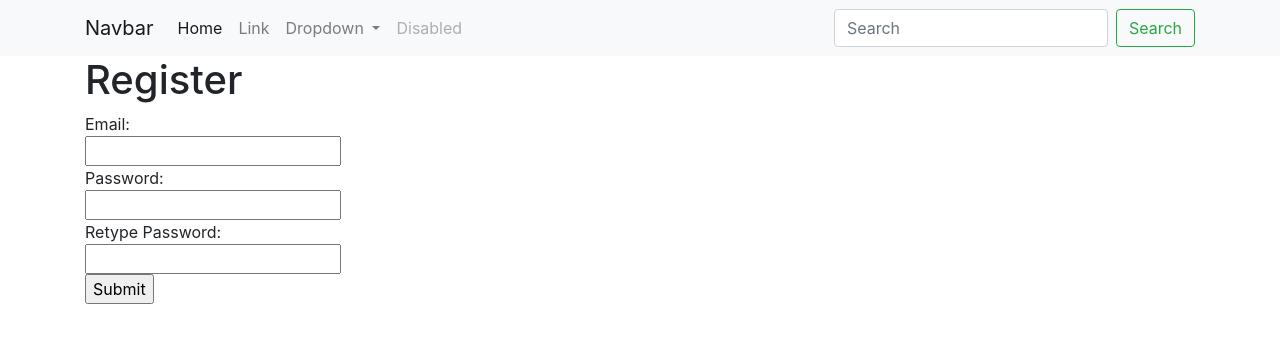
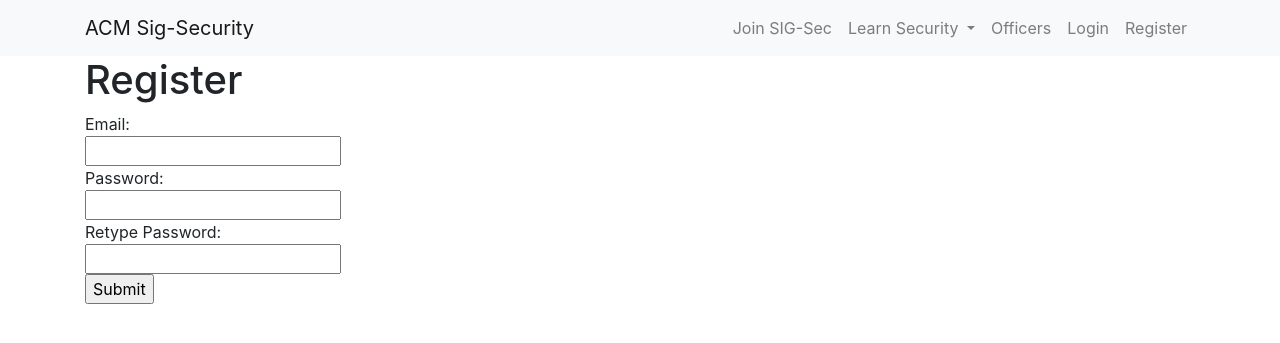
Before and after one commit to sigsecurity/sigsecweb, a Flask app: page /register in a window 1280 px wide. Shown: the top 343 px of the page. Run offline with Flask 2, Linux system fonts and the light colour scheme; some libraries are stand-ins or nearby versions.

Commit message:
Updated navbar with some suggestions

```diff
--- a/sigsec/auth.py
+++ b/sigsec/auth.py
@@ -18,7 +18,7 @@
 @auth.route("/register", methods=['GET', 'POST'])
 def register():
   if request.method == "GET":
-    return render_template("auth/register.html")
+    return render_template("auth/register.html", title="Register")
   else:
     data = request.get_json()
 
@@ -42,7 +42,7 @@
 @auth.route("/login", methods=['GET', 'POST'])
 def login():
   if request.method == "GET":
-    return render_template("auth/login.html")
+    return render_template("auth/login.html", title="Login")
   else:
     data = request.get_json()
 
--- a/sigsec/templates/base.html
+++ b/sigsec/templates/base.html
@@ -2,7 +2,7 @@
 
 <html>
   <head>
-    <title>ACM SIG-Security</title>
+    <title>ACM SIG-Security{% if title %}{{ " | " + title }}{% endif %}</title>
 
     <script src="https://code.jquery.com/jquery-3.3.1.min.js" integrity="sha256-FgpCb/KJQlLNfOu91ta32o/NMZxltwRo8QtmkMRdAu8=" crossorigin="anonymous"></script>
     <script src="https://cdnjs.cloudflare.com/ajax/libs/popper.js/1.14.3/umd/popper.min.js" integrity="sha384-ZMP7rVo3mIykV+2+9J3UJ46jBk0WLaUAdn689aCwoqbBJiSnjAK/l8WvCWPIPm49" crossorigin="anonymous"></script>
--- a/sigsec/templates/navbar.html
+++ b/sigsec/templates/navbar.html
@@ -1,37 +1,34 @@
 <nav class="navbar navbar-expand-lg navbar-light bg-light">
   <div class="container">
-    <a class="navbar-brand" href="#">Navbar</a>
+    <a class="navbar-brand" href="/">ACM Sig-Security</a>
     <button class="navbar-toggler" type="button" data-toggle="collapse" data-target="#navbarSupportedContent" aria-controls="navbarSupportedContent" aria-expanded="false" aria-label="Toggle navigation">
       <span class="navbar-toggler-icon"></span>
     </button>
 
     <div class="collapse navbar-collapse" id="navbarSupportedContent">
-      <ul class="navbar-nav mr-auto">
-        <li class="nav-item active">
-          <a class="nav-link" href="#">Home <span class="sr-only">(current)</span></a>
-        </li>
+      <ul class="navbar-nav ml-auto">
         <li class="nav-item">
-          <a class="nav-link" href="#">Link</a>
+          <a class="nav-link" href="#">Join SIG-Sec</a>
         </li>
         <li class="nav-item dropdown">
-          <a class="nav-link dropdown-toggle" href="#" id="navbarDropdown" role="button" data-toggle="dropdown" aria-haspopup="true" aria-expanded="false">
-            Dropdown
+          <a class="nav-link dropdown-toggle" href="#" id="navbarDropdown" role="button" data-toggle="dropdown">
+            Learn Security
           </a>
-          <div class="dropdown-menu" aria-labelledby="navbarDropdown">
-            <a class="dropdown-item" href="#">Action</a>
-            <a class="dropdown-item" href="#">Another action</a>
-            <div class="dropdown-divider"></div>
-            <a class="dropdown-item" href="#">Something else here</a>
+          <div class="dropdown-menu">
+            <a class="dropdown-item" href="#">Course Offerings</a>
+            <a class="dropdown-item" href="#">Resources</a>
           </div>
         </li>
         <li class="nav-item">
-          <a class="nav-link disabled" href="#">Disabled</a>
+          <a class="nav-link" href="#">Officers</a>
+        </li>
+        <li class="nav-item">
+          <a class="nav-link" href="#">Login</a>
+        </li>
+        <li class="nav-item">
+          <a class="nav-link" href="#">Register</a>
         </li>
       </ul>
-      <form class="form-inline my-2 my-lg-0">
-        <input class="form-control mr-sm-2" type="search" placeholder="Search" aria-label="Search">
-        <button class="btn btn-outline-success my-2 my-sm-0" type="submit">Search</button>
-      </form>
     </div>
   </div>
 </nav>
```
